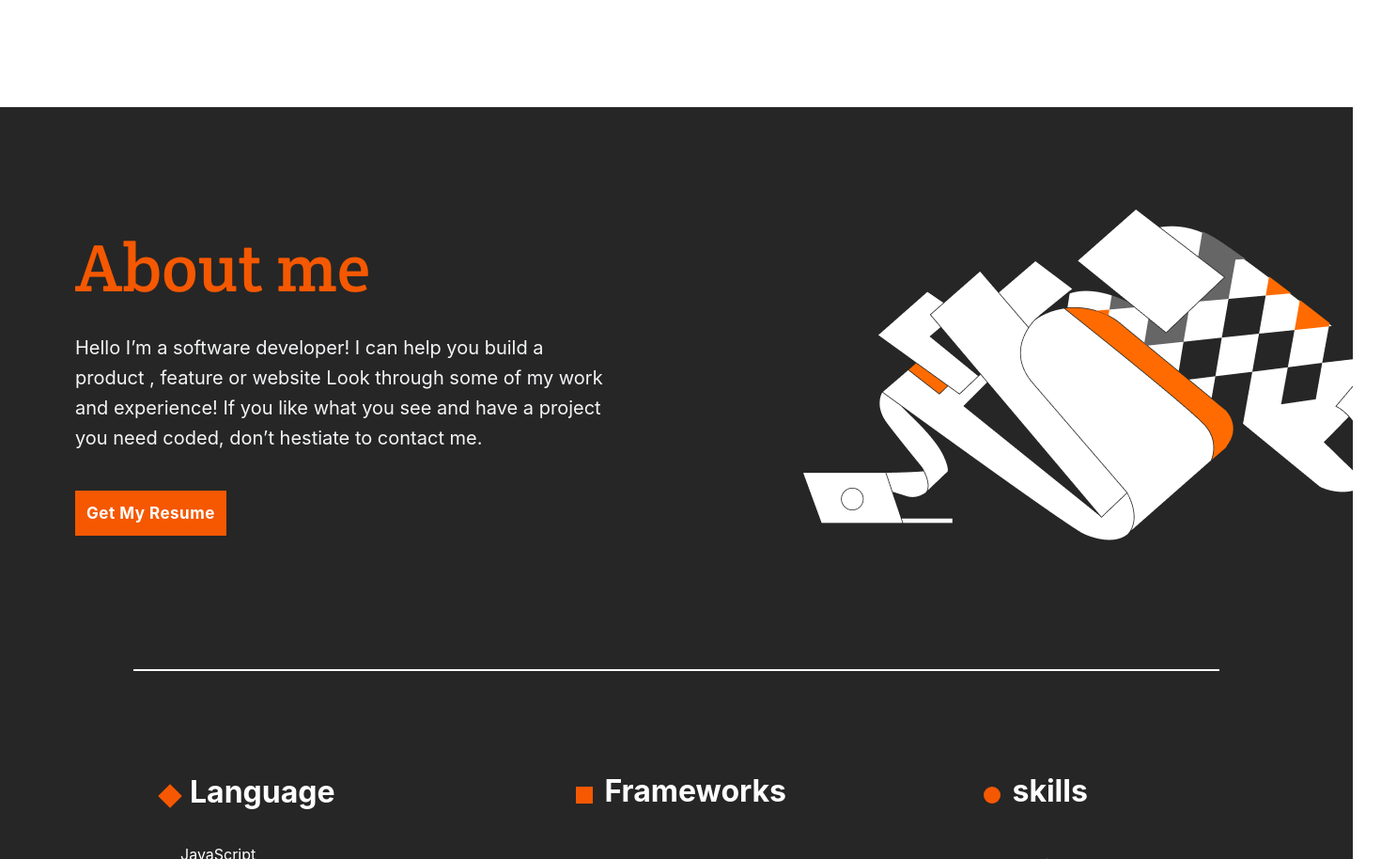
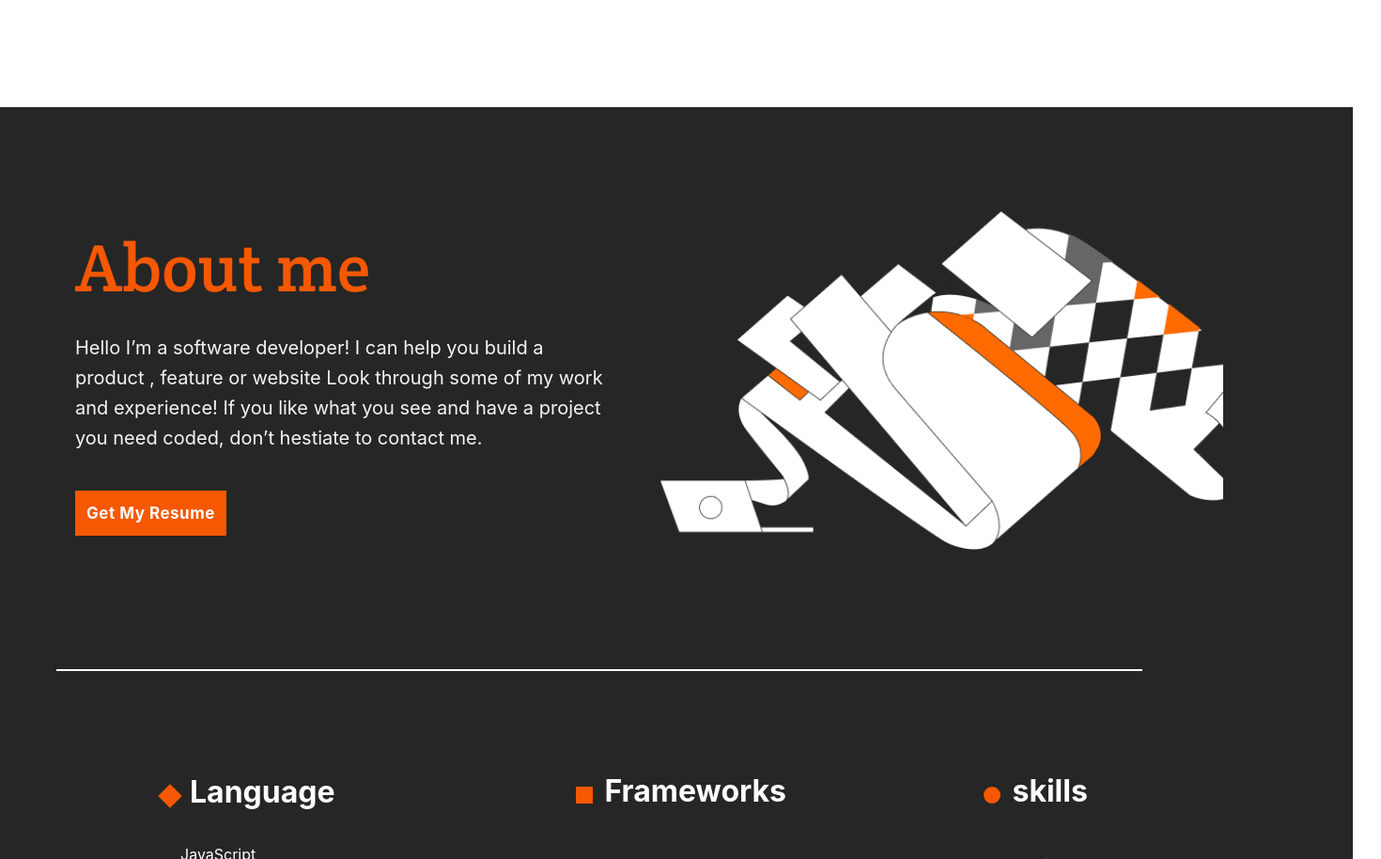
Before and after one commit to Lancelot-SO/my_portfolio, a website: page index.html in a window 1280 px wide. Shown: the part 2566-3480 px from the top of the page at 94% size, 1470 px wide, since content can reach past the window. Drawn offline with nearby package versions, Linux system fonts and the light colour scheme; a web font is replaced by a local one.

Commit message:
modified the about section and adjusted the recent works to suit the design

```diff
--- a/index.html
+++ b/index.html
@@ -193,9 +193,7 @@
           <a href="#">Get My Resume</a>
         </div>
       </div>
-      <div class="about-img">
-        <img src="assets/Frame.png" alt=""/>
-      </div>
+
       <div class="divider">
       </div>
       <div class="skills-section">
--- a/styles.css
+++ b/styles.css
@@ -163,6 +163,7 @@
     left: 55px;
     top: 875px;
     margin-right: 200px;
+    margin-left: 15px;
   }
 
   .recent-works-title {
@@ -998,11 +999,16 @@
     align-items: flex-start;
     padding: 130px;
     gap: 24px;
-    width: 566px;
+    width: 1440px;
     height: 582px;
     left: 142px;
     top: 2680px;
     padding-left: 50px;
+    transform: matrix(1, 0, 0, 1, 0, 0);
+    background-image: url(assets/Frame.png);
+    background-repeat: no-repeat;
+    background-position: 672px;
+    background-size: 600px;
   }
 
   .about-me h2 {
@@ -1066,22 +1072,13 @@
     color: #f4f5f7;
   }
 
-  .about-img img {
-    position: absolute;
-    left: 59.3%;
-    right: 99.81%;
-    top: 9%;
-    bottom: 0.07%;
-    transform: matrix(1, 0, 0, 1, 0, 0);
-  }
-
   .divider {
     position: absolute;
     width: 1156px;
-    left: 142px;
+    left: 60px;
     top: 3262px;
     top: calc(50% - 0px / 2 + 0.5px);
-    border: 1px solid #fff;
+    border:0.5px solid #fff;
     background-color: #868282;
   }
 
```
